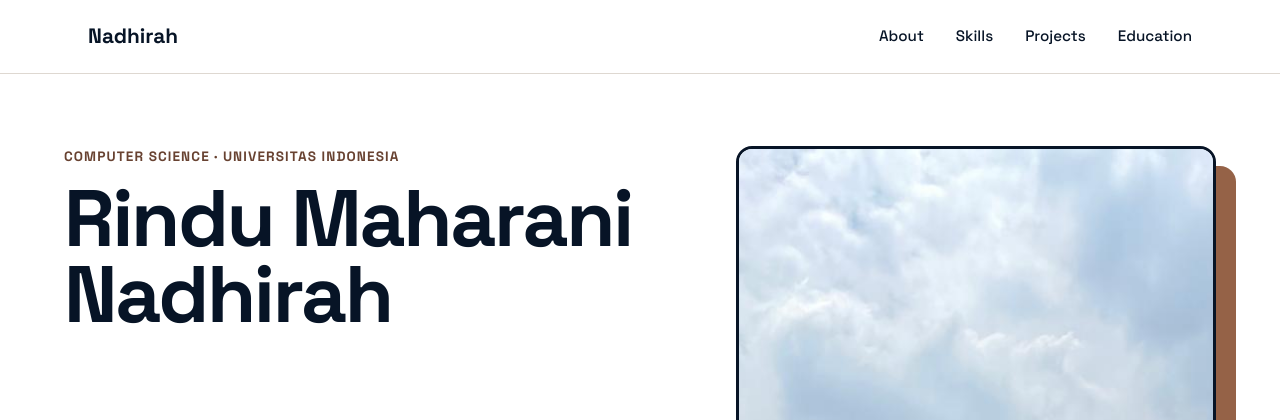
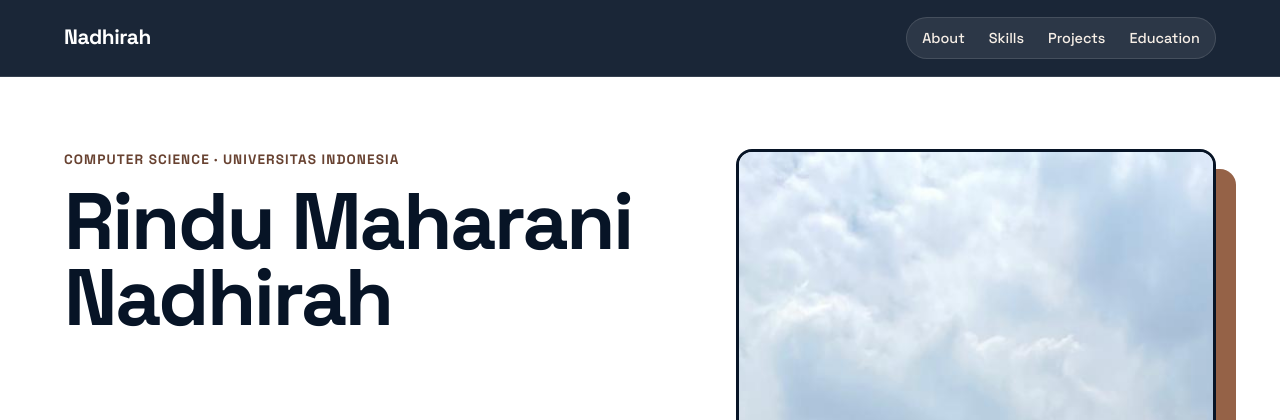
Before and after one commit to rindunadhirah/myportfolio, a Django app: page / in a window 1280 px wide. Shown: the top 420 px of the page. Run offline with Django 5.2, Linux system fonts and the light colour scheme.

Commit message:
Style sticky header navigation

```diff
--- a/static/css/style.css
+++ b/static/css/style.css
@@ -124,33 +124,87 @@ section[id] {
     }
 }
 
+/* Keep the navigation visible while scrolling */
 .site-header {
-    border-bottom: 1px solid var(--line);
+    position: sticky;
+    top: 0;
+    z-index: 100;
+    color: var(--white);
+    background-color: rgba(7, 20, 38, 0.92);
+    border-bottom: 1px solid rgba(255, 255, 255, 0.12);
+    backdrop-filter: blur(16px);
+    -webkit-backdrop-filter: blur(16px);
 }
 
-.site-header .container {
+/* Arrange the brand and navigation responsively */
+.nav-container {
+    min-height: 4.75rem;
     display: flex;
+    flex-wrap: wrap;
     justify-content: space-between;
     align-items: center;
-    padding: 1.25rem 1.5rem;
+    gap: 0.65rem 1.5rem;
+    padding-block: 0.75rem;
 }
 
 .brand {
+    color: var(--white);
     font-size: 1.3rem;
     font-weight: 700;
-    color: var(--ink);
+    letter-spacing: -0.02em;
     text-decoration: none;
+    transition: color 180ms ease;
 }
 
-.site-header nav {
+/* Create the rounded navigation area */
+.site-nav {
     display: flex;
-    gap: 2rem;
+    align-items: center;
+    gap: 0.2rem;
+    padding: 0.3rem;
+    background-color: rgba(255, 255, 255, 0.08);
+    border: 1px solid rgba(255, 255, 255, 0.12);
+    border-radius: 999px;
 }
 
-.site-header nav a {
-    color: var(--ink);
+.site-nav a {
+    padding: 0.5rem 0.65rem;
+    color: var(--cream-light);
+    border-radius: 999px;
+    font-size: 0.9rem;
+    font-weight: 500;
+    line-height: 1;
     text-decoration: none;
-    font-size: 0.95rem;
+    white-space: nowrap;
+    transition:
+        color 180ms ease,
+        background-color 180ms ease,
+        transform 160ms var(--ease-out);
+}
+
+/* Give keyboard users a visible focus indicator */
+.brand:focus-visible,
+.site-nav a:focus-visible {
+    outline: 2px solid var(--nude-cream);
+    outline-offset: 3px;
+}
+
+/* Give links immediate press feedback */
+.site-nav a:active {
+    transform: scale(0.97);
+}
+
+/* Apply hover effects only to devices with a mouse */
+@media (hover: hover) and (pointer: fine) {
+    .brand:hover {
+        color: var(--nude-cream);
+    }
+
+    .site-nav a:hover {
+        color: var(--navy);
+        background-color: var(--nude-cream);
+        transform: translateY(-1px);
+    }
 }
 
 .hero {
```
